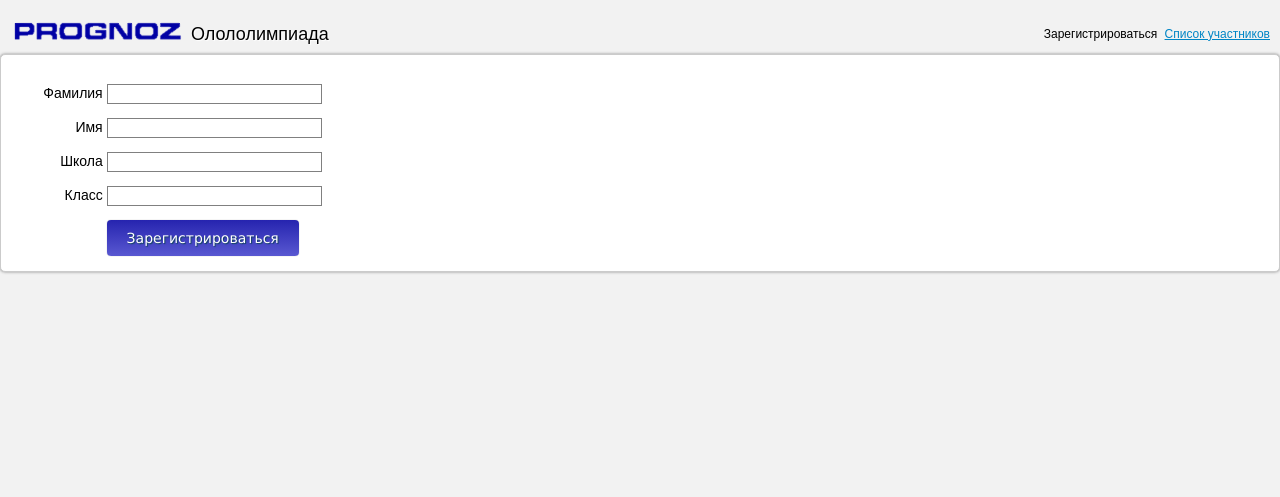
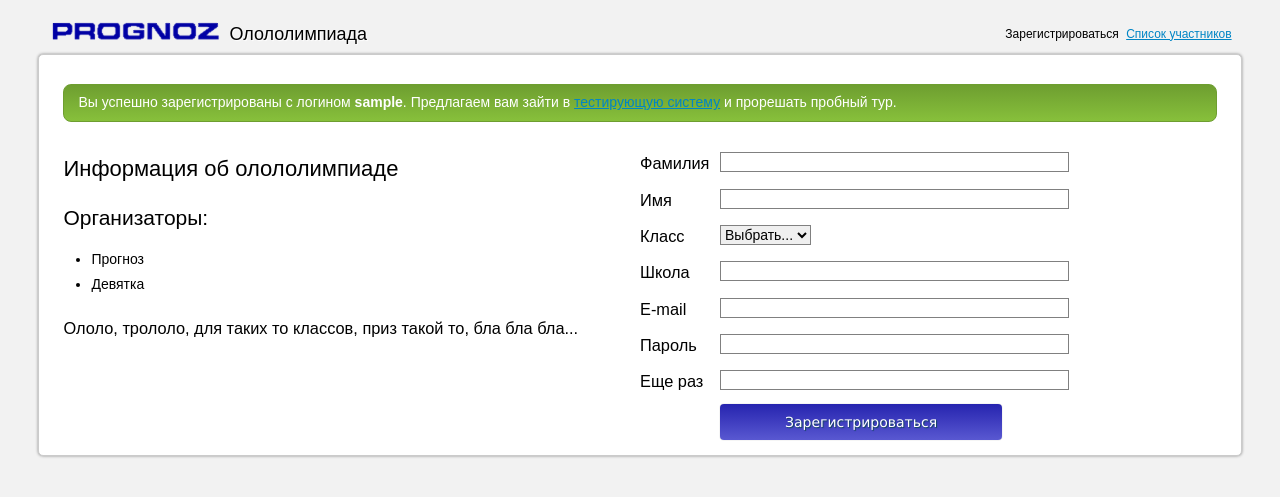
Before and after one commit to xelez/prognoz_reger, a Python web app: template templates/reg.html in a window 1280 px wide. Shown: the top 497 px of the page. Run offline with Jinja, Linux system fonts and the light colour scheme; the template is opened without the code that fills it: most values are stand-ins (such as "Sample title", 1, 10 or a date in 2020).

Commit message:
New version, a lot of stuff added

```diff
--- a/templates/base.html
+++ b/templates/base.html
@@ -2,23 +2,21 @@
 <head>
     <meta charset="utf-8">
     <meta name="viewport" content="width=device-width,initial-scale=1">
+    <script type="text/javascript" src="js/livevalidation.compressed.js"></script>
     <link rel="stylesheet" href="css/style.css">
+    <title>Олимпиада</title>
+    <!--[if lt IE 9]>
+        <script src="http://html5shiv.googlecode.com/svn/trunk/html5.js"></script>
         <style type="text/css">
-    label {
-        float: left;
-        width: 80px;
-        text-align: right;
-    }
-    input {
-        padding-right: 30px;
+            #regform .button {
+                  color:#000;
             }
         </style>
-  <title>Олимпиада</title>
-  <!--[if lt IE 9]><script src="http://html5shiv.googlecode.com/svn/trunk/html5.js"></script><![endif]-->
+    <![endif]-->
 </head>
 
 <body>
-    <div class="container">
+     <div id="maincontainer" class="container">
         <header class="header clearfix">
             <div class="logo">
                 <a href="http://prognoz.ru/"><img src="img/logo.png" alt="prognoz" /></a>
--- a/templates/reg.html
+++ b/templates/reg.html
@@ -9,23 +9,95 @@
     {% if error is defined %}
     <p class="warning">{{error}}</p>
     {% endif %}
-    <form action="#" method="post" class="form">
+
+    {% if newlogin is not none %}
+    <p class="success">
+        Вы успешно зарегистрированы с логином <b>{{newlogin}}</b>.
+        Предлагаем вам зайти в <a href="http://school9.perm.ru/gate/tester/">тестирующую систему</a>
+        и прорешать пробный тур.
+    </p>
+    {% endif %}
+
+    <div class="col_50">
+        <h1>Информация об олололимпиаде</h1>
+        <h2>Организаторы:</h2>
+        <ul>
+            <li>Прогноз</li>
+            <li>Девятка</li>
+        </ul>
+        <h3>Ололо, трололо, для таких то классов, приз такой то, бла бла бла...</h3>
+    </div>
+
+    <div class="col_50">
+        <form action="#" method="post" class="form" id="regform">
             <p>
-            <label for="surname">Фамилия&nbsp;</label>
-            <input type="text" name="surname" id="surname" value="{{user['surname']|d('')}}" />
+                <h3><label for="surname">Фамилия&nbsp;</label></h3>
+                <input size="40" maxlength="30" type="text" name="surname" id="surname" value="{{user['surname']|d('')}}" />
             </p>
             <p>
-            <label for="name">Имя&nbsp;</label>
-            <input type="text" name="name" id="name" value="{{user['name']|d('')}}" />
+                <h3><label for="name">Имя&nbsp;</label></h3>
+                <input size="40" maxlength="30" type="text" name="name" id="name" value="{{user['name']|d('')}}" />
             </p>
             <p>
-            <label for="school">Школа&nbsp;</label>
-            <input type="text" name="school" id="school" value="{{user['school']|d('')}}" />
+                <h3><label for="year">Класс&nbsp;</label></h3>
+                <select name="year" id="year">
+                    <option>Выбрать...</option>
+                    <option {{'selected' if (user['year']|d('') == '7') }}  value="7">7</option>
+                    <option {{'selected' if (user['year']|d('') == '8') }}  value="8">8</option>
+                    <option {{'selected' if (user['year']|d('') == '9') }}  value="9">9</option>
+                    <option {{'selected' if (user['year']|d('') == '10') }} value="10">10</option>
+                    <option {{'selected' if (user['year']|d('') == '11') }} value="11">11</option>
+                </select>
             </p>
             <p>
-            <label for="year">Класс&nbsp;</label>
-            <input type="text" name="year" id="year" value="{{user['year']|d('')}}" />
+                <h3><label for="school">Школа&nbsp;</label></h3>
+                <input size="40" maxlength="30" type="text" name="school" id="school" value="{{user['school']|d('')}}" />
+            </p>
+            <p>
+                <h3><label for="email">E-mail&nbsp;</label></h3>
+                <input size="40" maxlength="30" type="text" name="email" id="email" value="{{user['email']|d('')}}" />
+            </p>
+            <p>
+                <h3><label for="pass1">Пароль&nbsp;</label></h3>
+                <input size="40" maxlength="30" type="password" name="pass1" id="pass1" value="" />
+            </p>
+            <p>
+                <h3><label for="pass2">Еще&nbsp;раз&nbsp;</label></h3>
+                <input size="40" maxlength="30" type="password" name="pass2" id="pass2" value="" />
             </p>
             <div style="padding-left: 80px;"><button type="submit" class="button">Зарегистрироваться</button></div>
+
+            <script type="text/javascript">
+                var validateName    = new LiveValidation( "name", {wait: 500} )
+                var validateSurname = new LiveValidation( "surname", {wait: 500} )
+                var validateSchool  = new LiveValidation( "school", {wait: 500} )
+                var validateYear    = new LiveValidation( "year", {wait: 500} )
+                var validateEmail   = new LiveValidation( "email", {wait: 500} )
+                var validatePass1   = new LiveValidation( "pass1", {wait: 500} )
+                var validatePass2   = new LiveValidation( "pass2", {wait: 500} )
+
+                var name_re   = /^[-а-яА-ЯёЁ]*$/i
+                var school_re = /^[\Q-_№., "'\Eа-яА-ЯёЁa-zA-Z0-9]*$/i
+
+                validateName.add(Validate.Format,      { pattern: name_re, failureMessage: "Только русские буквы и дефис" })
+                validateSurname.add(Validate.Format,   { pattern: name_re, failureMessage: "Только русские буквы и дефис" })
+                validateSchool.add(Validate.Format,    { pattern: school_re,
+                        failureMessage: "Только русские и латинские буквы, цифры, пробел, кавычки, '№', '.', ',', '-'" })
+                validateYear.add(Validate.Numericality, { onlyInteger: true, minimum: 7, maximum: 11, failureMessage: "Выберите класс" })
+                validateEmail.add(Validate.Email,      { failureMessage: "Это не e-mail" })
+                validatePass1.add(Validate.Length, { minimum: 5, maximum: 50, failureMessage: "Допустимы пароли с длиной от 5 до 50 символов" })
+                validatePass2.add(Validate.Confirmation, { match: 'pass1', failureMessage: "Пароли не совпадают" })
+
+                validateName.add(Validate.Presence,    {failureMessage: "Обязательное поле"})
+                validateSurname.add(Validate.Presence, {failureMessage: "Обязательное поле"})
+                validateSchool.add(Validate.Presence, {failureMessage: "Обязательное поле"})
+                validateYear.add(Validate.Presence,  {failureMessage: "Обязательное поле"})
+                validateEmail.add(Validate.Presence, {failureMessage: "Обязательное поле"})
+                validatePass1.add(Validate.Presence, {failureMessage: "Обязательное поле"})
+            </script>
+
         </form>
+    </div>
+    <div class="clearfix"></div>
+
 {% endblock content %}
```
Also changed, not shown: reger.py (+26 -12 lines), templates/users.html (+16 -12 lines), utils/gate.py (+6 -1 lines), utils/misc.py (+25 -5 lines), 1 other file. Lines whose indentation alone changed are shown as unchanged.
